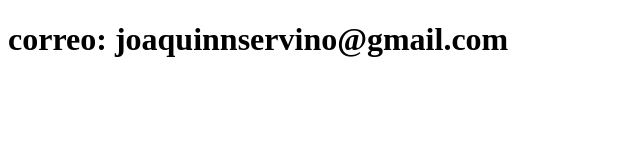
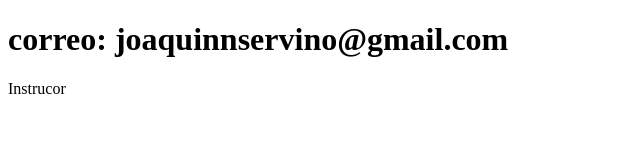
Before and after one commit to JuanSofiano/sistema-de-registro, a plain HTML site: page contacto.html in a window 1280 px wide. Shown: the full height of the page, 0-640 px from the left. Drawn offline with Linux system fonts and the light colour scheme.

Commit message:
Actualiza el contacto

```diff
--- a/contacto.html
+++ b/contacto.html
@@ -7,5 +7,6 @@
 </head>
 <body>
     <h1> correo: joaquinnservino@gmail.com</h1>
+    <p> Instrucor </p>
 </body>
 </html>
```
